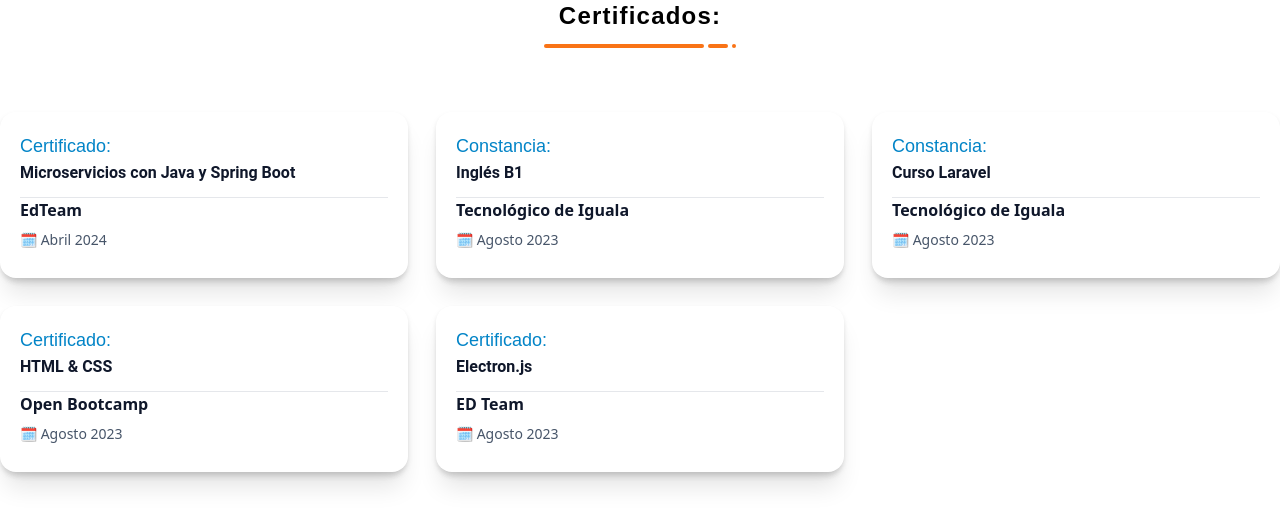
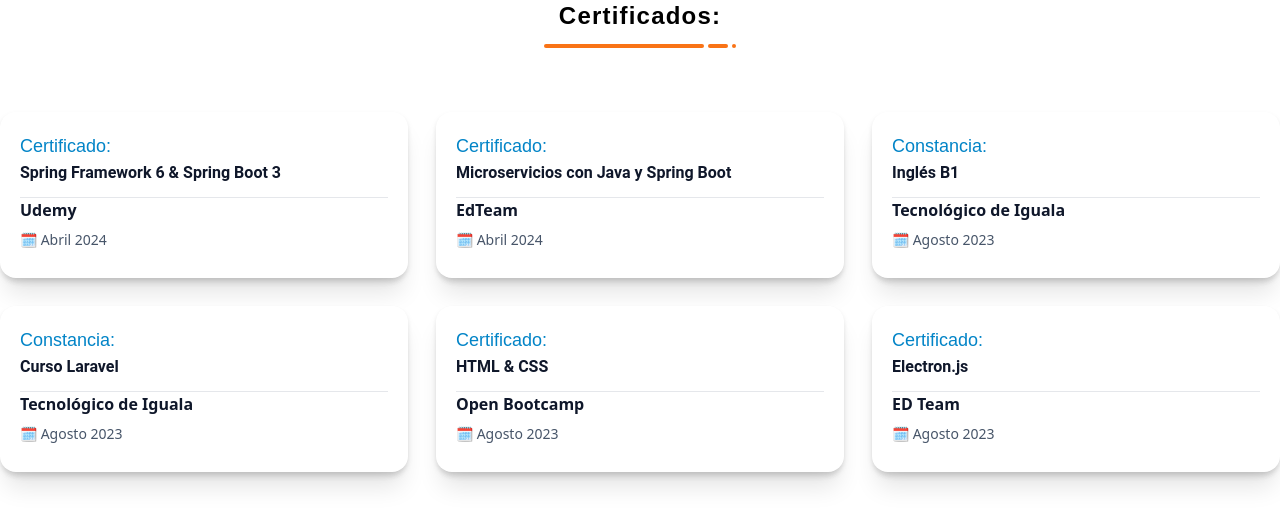
Before and after one commit to EcheverriaJesus/JesusEcheverria, an Astro site: page /JesusEcheverria/Certificates in a window 1280 px wide. Built offline with nearby package versions, Linux system fonts and the light colour scheme; Astro itself is replaced by a stand-in of ours.

Commit message:
Update: Actualizacion en el apartado de certificaciones

```diff
--- a/src/pages/Certificates.astro
+++ b/src/pages/Certificates.astro
@@ -6,6 +6,8 @@
 <Title title="Certificados:"></Title>
 
 <div class="grid grid-cols-1 w-full gap-7 drop-shadow-md md:grid-cols-2 lg:grid-cols-3 2xl:grid-cols-4">
+
+    <CardCertificate title="Certificado:" nameCertificate="Spring Framework 6 & Spring Boot 3" plataforma="Udemy" date="Abril 2024"/>
 
     <CardCertificate title="Certificado:" nameCertificate="Microservicios con Java y Spring Boot" plataforma="EdTeam" date="Abril 2024"/>
 
```
Also changed, not shown: public/imgs/devto.png (deleted), public/imgs/iu.png (deleted), public/imgs/youtube.png (deleted), 1 other file.
